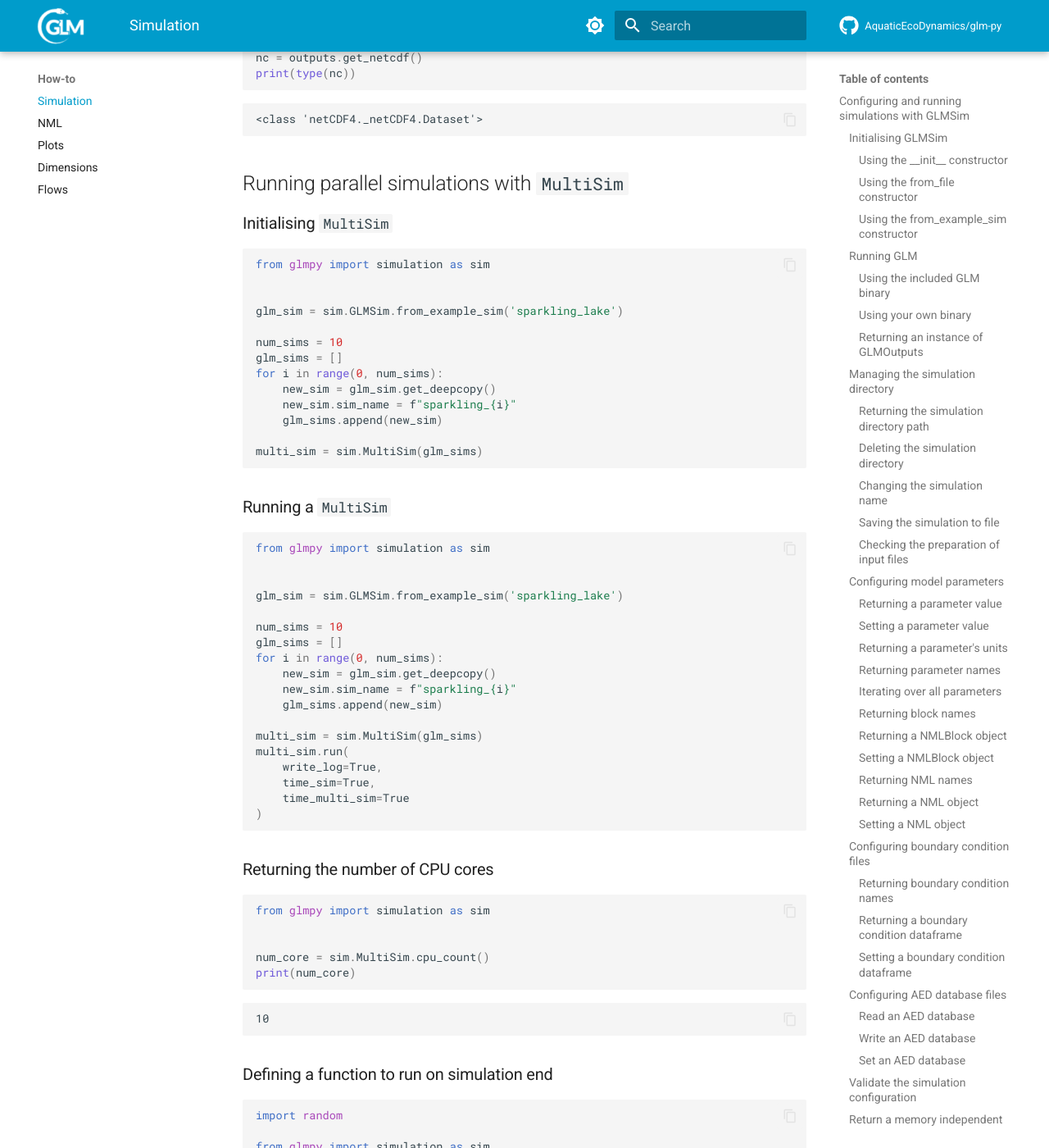
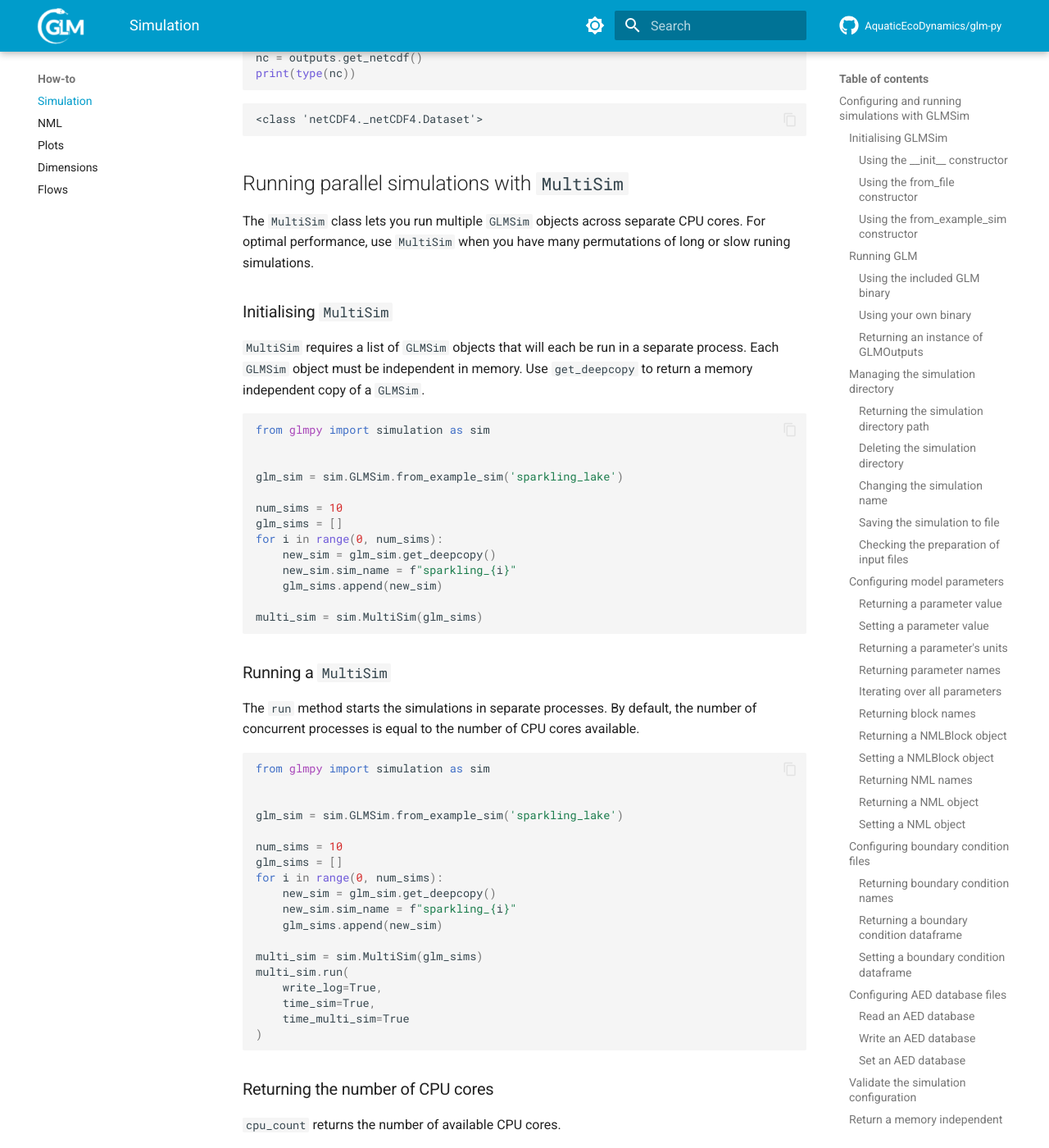
Before and after one commit to AquaticEcoDynamics/glm-py, an MkDocs documentation site: the page built from docs/how_to/how-to-simulation.md, in a window 1280 px wide and 1400 px high, scrolled down 12626 px. Shown: the whole window at 82% size. Built offline with MkDocs 1.6.1 and Material for MkDocs 9.7.7, drawn with Linux system fonts in a browser that asks for light colours; comment, search, counter and statistics services are not loaded; some of the changed text lies outside the part shown.

Commit message:
more docs

````diff
--- a/docs/how_to/how-to-simulation.md
+++ b/docs/how_to/how-to-simulation.md
@@ -704,7 +704,17 @@ print(type(nc))
 
 ## Running parallel simulations with `MultiSim`
 
+The `MultiSim` class lets you run multiple `GLMSim` objects across
+separate CPU cores.
+For optimal performance, use `MultiSim` when you have many permutations
+of long or slow runing simulations.
+
 ### Initialising `MultiSim`
+
+`MultiSim` requires a list of `GLMSim` objects that will each be run in
+a separate process.
+Each `GLMSim` object must be independent in memory.
+Use `get_deepcopy` to return a memory independent copy of a `GLMSim`.
 
 ```python
 from glmpy import simulation as sim
@@ -723,6 +733,10 @@ multi_sim = sim.MultiSim(glm_sims)
 ```
 
 ### Running a `MultiSim`
+
+The `run` method starts the simulations in separate processes.
+By default, the number of concurrent processes is equal to the number
+of CPU cores available.
 
 ```python
 from glmpy import simulation as sim
@@ -747,6 +761,8 @@ multi_sim.run(
 
 ### Returning the number of CPU cores
 
+`cpu_count` returns the number of available CPU cores.
+
 ```python
 from glmpy import simulation as sim
 
@@ -760,6 +776,12 @@ print(num_core)
 ```
 
 ### Defining a function to run on simulation end
+
+The `on_sim_end` parameter allows you to pass a function to the `run`
+method that will be called when each simulation completes.
+`run` will return a list of the function outputs.
+Use `on_sim_end` if you wish to process your outputs before deleting
+them (`rm_sim_dir`).
 
 ```python
 import random
````
